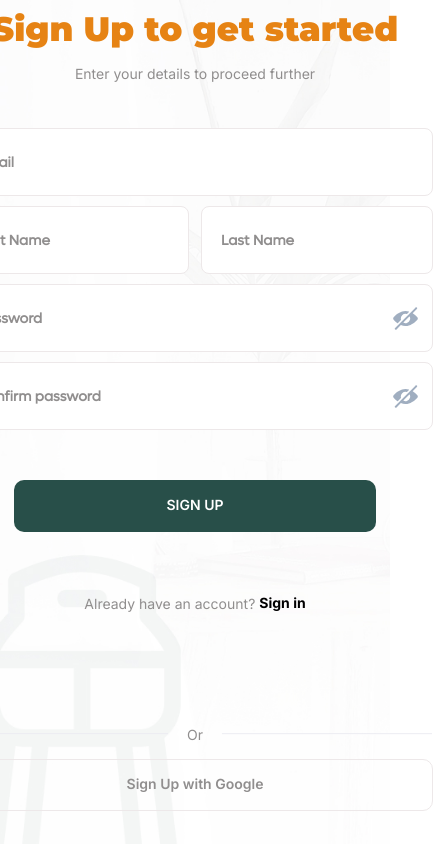
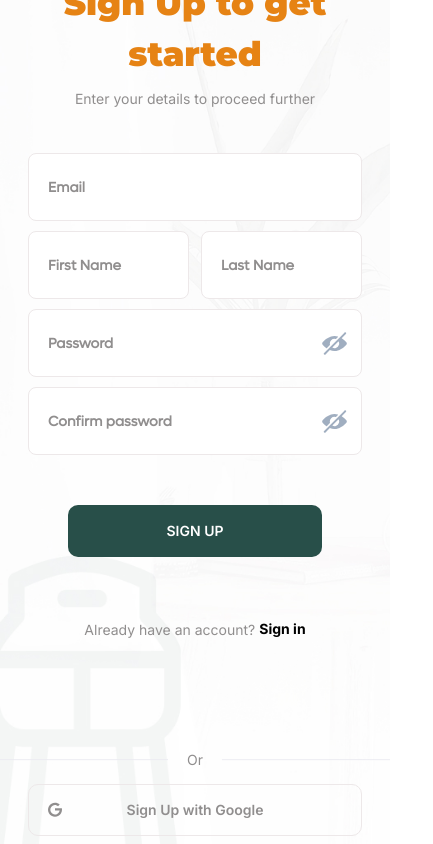
Before and after one commit to thangngo-agilityio/nextjs-training, a Next.js app: page /register in a window 390 px wide. Shown: the whole page, 433 px wide, since content can reach past the window. Built offline with nearby package versions, Linux system fonts and the light colour scheme; no server answers.

Commit message:
feat: implement responsive for auth page

```diff
--- a/src/components/Form/Login.tsx
+++ b/src/components/Form/Login.tsx
@@ -91,7 +91,13 @@ const LoginForm = ({
   );
 
   return (
-    <Stack w="556px" mb="30px" alignItems="center" justifyContent="center">
+    <Stack
+      w={{ base: '100%', lg: '556px' }}
+      px={{ base: '28px', lg: 'unset' }}
+      mb="30px"
+      alignItems="center"
+      justifyContent="center"
+    >
       <Box mb="36px" textAlign="center">
         <Heading as="h1" mb="8px" variant="tertiary" size="size4xl">
           Welcome Back!
@@ -229,7 +235,12 @@ const LoginForm = ({
           Sign up
         </Button>
       </Flex>
-      <Flex flexDirection="column" alignItems="center" justifyContent="center">
+      <Flex
+        w={{ base: '100%', lg: 'unset' }}
+        flexDirection="column"
+        alignItems="center"
+        justifyContent="center"
+      >
         <Flex flexDirection="row" gap="18px" alignItems="center" mb="14px">
           <LineIcon />
           <Text variant="quaternary">Or</Text>
--- a/src/components/Form/SignUp.tsx
+++ b/src/components/Form/SignUp.tsx
@@ -93,7 +93,13 @@ const SignUpForm = ({
   const handleSignUp = useCallback((data: TUser) => onSubmit(data), [onSubmit]);
 
   return (
-    <Stack w="556px" mb="30px" alignItems="center" justifyContent="center">
+    <Stack
+      w={{ base: '100%', lg: '556px' }}
+      px={{ base: '28px', lg: 'unset' }}
+      mb="30px"
+      alignItems="center"
+      justifyContent="center"
+    >
       <Box mb="36px" textAlign="center">
         <Heading as="h1" mb="8px" variant="tertiary" size="size4xl">
           Sign Up to get started
@@ -280,7 +286,12 @@ const SignUpForm = ({
           Sign in
         </Button>
       </Flex>
-      <Flex flexDirection="column" alignItems="center" justifyContent="center">
+      <Flex
+        w={{ base: '100%', lg: 'unset' }}
+        flexDirection="column"
+        alignItems="center"
+        justifyContent="center"
+      >
         <Flex flexDirection="row" gap="18px" alignItems="center" mb="14px">
           <LineIcon />
           <Text variant="quaternary">Or</Text>
--- a/src/ui/pages/Login/index.tsx
+++ b/src/ui/pages/Login/index.tsx
@@ -50,7 +50,12 @@ const LoginPage = () => {
   );
 
   return (
-    <Flex h="100%" justifyContent="center" alignItems="center">
+    <Flex
+      h="100%"
+      justifyContent="center"
+      alignItems="center"
+      overflow="hidden"
+    >
       <LoginForm
         onSubmit={handleSignIn}
         isDisabled={isPending}
--- a/src/ui/pages/SignUp/index.tsx
+++ b/src/ui/pages/SignUp/index.tsx
@@ -68,7 +68,12 @@ const SignInPage = () => {
   );
 
   return (
-    <Flex h="100%" justifyContent="center" alignItems="center">
+    <Flex
+      h="100%"
+      justifyContent="center"
+      alignItems="center"
+      overflow="hidden"
+    >
       <SignUpForm onSubmit={handleSignUp} isDisabled={isPending} />
     </Flex>
   );
```
